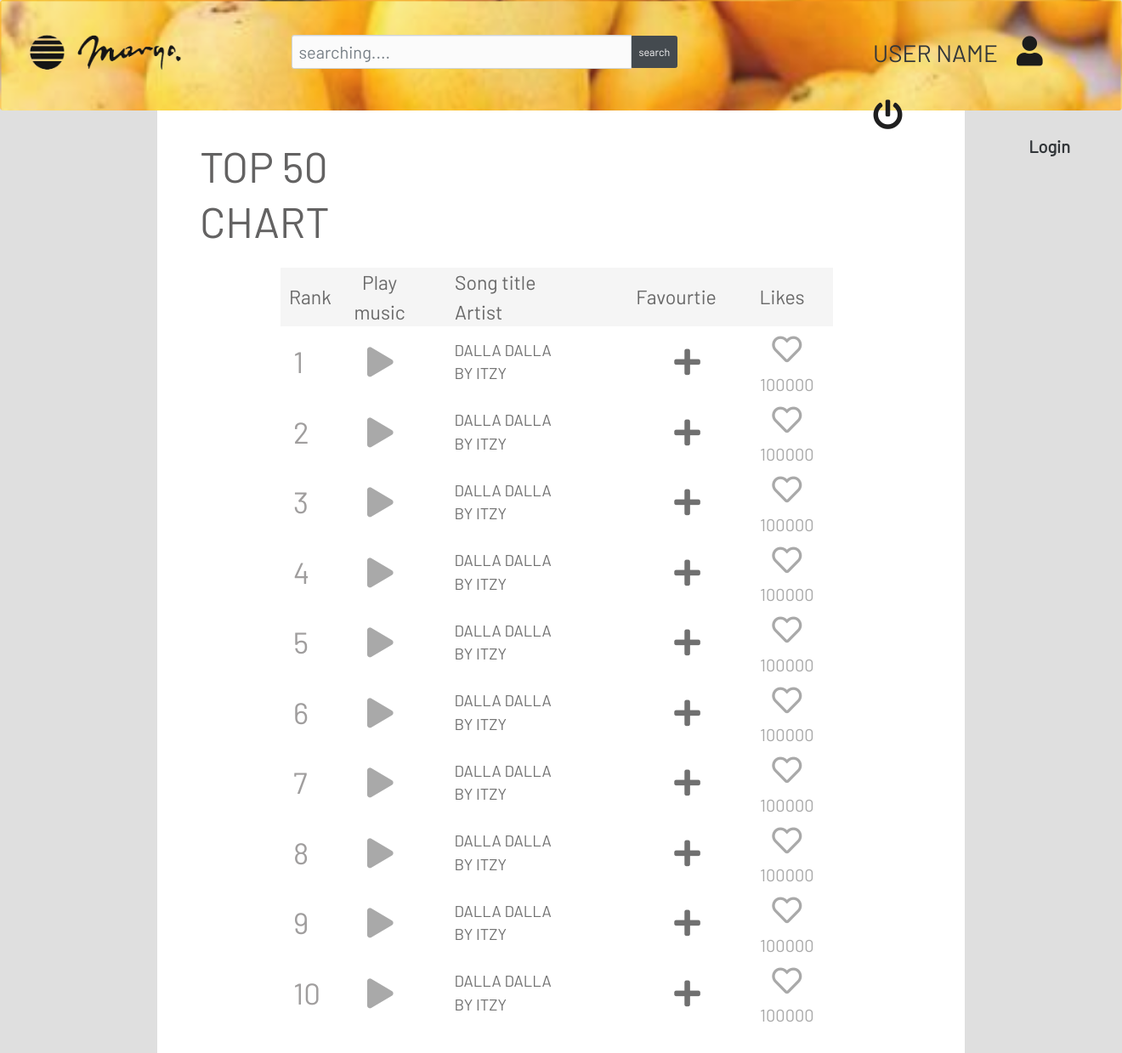
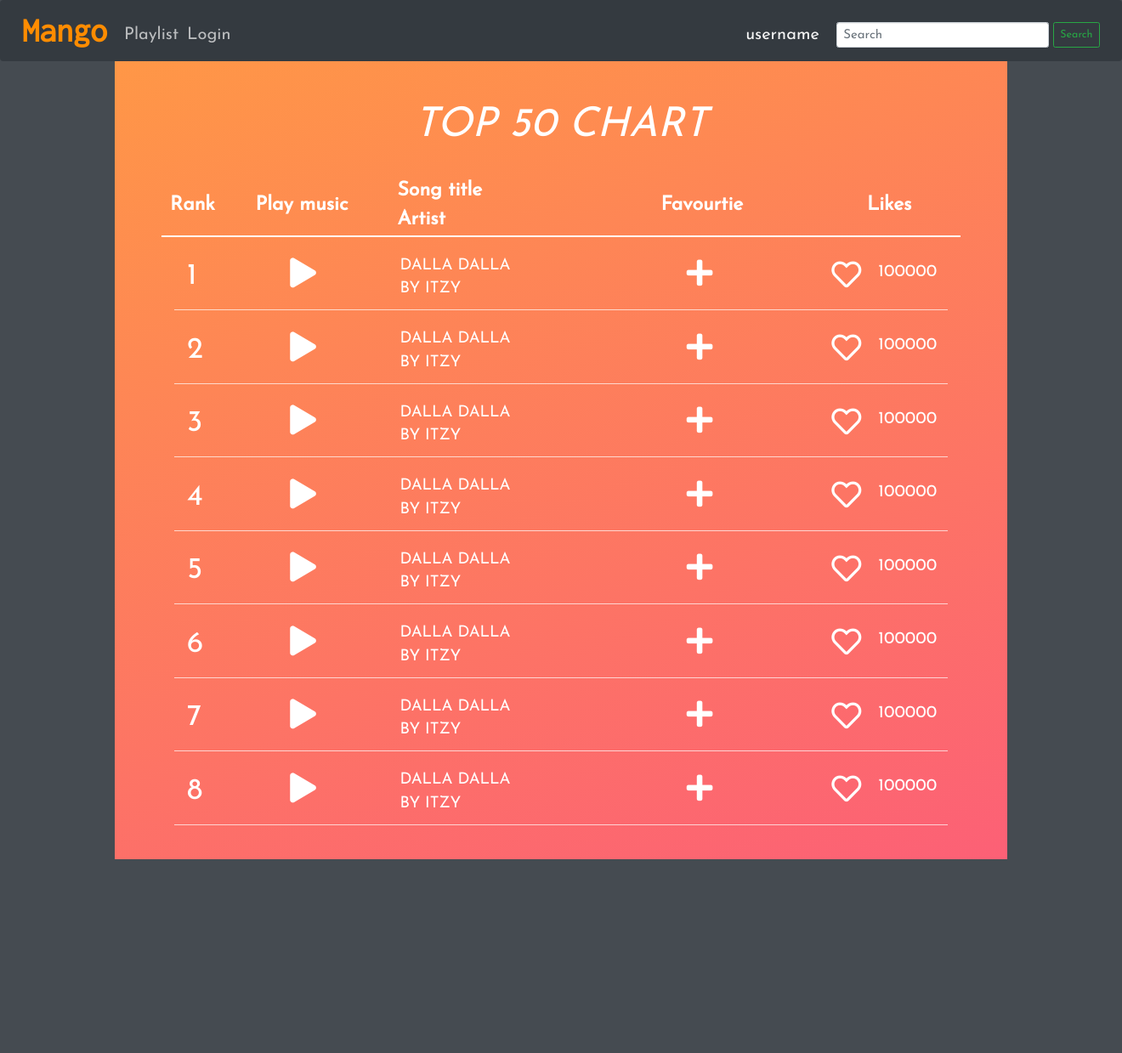
Before and after one commit to thanakritfluk/Fake_Melon, a Flask app: page / in a window 1320 px wide. Shown: the whole page at 85% size. After the commit the page ends 1011 px from the top, so only its background shows below. Run offline with Flask 2, Linux system fonts and the light colour scheme; some libraries are stand-ins or nearby versions.

Commit message:
edit all page

```diff
--- /dev/null
+++ b/app/static/chart_style.css
@@ -0,0 +1,281 @@
+#chart-body {
+    max-width: 160rem;
+    min-width: 130rem;
+    /* width: auto; */
+    height: auto;
+    /* max-height: fit-content; */
+    background-color: #454b51;
+    font-family: 'Josefin Sans', sans-serif;
+    margin: auto;
+}
+
+.page-content {
+    background-image: linear-gradient(-20deg, #fc6076 0%, #ff9a44 100%);
+    opacity: 1;
+    width: auto;
+    min-width: 100rem;
+    max-width: 105rem;
+    /* contain: initial; */
+    height: auto;
+    padding-left: 5rem;
+    /* padding-top: 3.5rem; */
+    padding-right: 5rem;
+    padding-top: 12rem;
+    margin: auto;
+}
+
+#chart-content {
+    background-color: transparent;
+    width: auto;
+    margin: auto;
+    min-width: 95rem;
+    max-width: 95rem;
+    /* contain: initial; */
+    height: auto;
+    /* padding-left: 5rem; */
+    /* padding-top: 3.5rem; */
+    /* padding-right: 5rem; */
+
+}
+.log-text {
+    font-size: 2rem;
+    color: whitesmoke;
+    margin: auto;
+    margin-top: 1rem;
+    opacity: 0.7;
+}
+h1.chart-header {
+    color: rgb(255, 255, 255);
+    font-size: 4.8rem;
+    font-style: italic;
+    text-align: center;
+}
+
+.line-content{
+    color: brown;
+
+}
+
+
+#chart-rankbox {
+        /* margin-left: 9.5rem; */
+    /* margin-top: 2.5rem; */
+    /* margin-right: 2.6rem; */
+    margin: auto;
+    height: fit-content;
+    padding-bottom: 30px;
+    width: 94rem;
+    margin-left: -1rem;
+    margin-top: 3rem;
+}
+
+.chart-table-header {
+    font-size: 2.3rem;
+    color: white;
+    padding-left: 1rem;
+    font-weight: bold;
+    border-bottom: 2px solid #FFFFFF;
+}
+
+.song-chart-list {
+    padding-left: 0rem;
+}
+
+.list-item {
+    display: flex;
+    color: white;
+    text-align: unset;
+    margin-top: 2rem;
+}
+
+.r-header {
+    align-self: center;
+    padding-left: 0rem;
+}
+
+.p-header{
+    text-align: center;
+    align-self: center;
+}
+
+.s-header{
+    margin-left: 2rem;
+}
+
+.f-header{
+    align-self: center;
+
+}
+
+.l-header {
+    align-self: center;
+    text-align: right;
+    padding-right: 0rem;
+}
+
+.chart-number {
+    font-size: 3.5rem;
+    color:white;
+    align-self: center;
+}
+
+.chart-playicon {
+    font-size: 3.5rem;
+    text-align: center;
+    color: white;
+    margin: auto;
+    margin-left: 0rem;
+}
+
+.chart-namesong {
+    font-size: 1.85rem;
+    color: #ffffff;
+    margin: auto;
+    padding-left: 0rem;
+}
+.chart-namesong:hover {
+    font-weight: bolder;
+}
+.addicon {
+    font-size: 3.5rem;
+    color: white;
+    margin: auto;
+    text-align: left;
+    margin-left: 0rem;
+
+}
+
+.num-likes {
+    font-size: 2rem;
+}
+
+.chart-playicon:hover {
+    opacity: 0.7;
+    color: #9aff00;
+}
+
+.addicon:hover {
+    opacity: 1;
+    color: #e1ff00;
+
+}
+
+.chart-favicon {
+    color: #ffffff;
+    font-size: 3.5rem;
+    /* margin: auto; */
+    text-align: center;
+    display: inherit;
+    margin-top: 0.6rem;
+}
+
+.heart-fav {
+    margin-right: 2rem;
+}
+
+.chart-favicon:hover {
+    opacity: 1;
+    color: #d60000;
+
+}
+
+hr.line {
+    border-top: 1px solid white;
+    opacity: 0.7;
+}
+
+#banner{
+      /* min-width: 120rem; */
+    /* max-width: 120rem; */
+    /* height: 2rem; */
+    /* width: auto; */
+    /* align-content: start; */
+    /* background: url(../static/image/ataulfomangoes.jpg); */
+    /* background-size: cover; */
+    opacity: 1;
+    margin-bottom: 0rem;
+    font-family: 'Josefin Sans', sans-serif;
+    /* display: inherit; */
+    position: fixed;
+    z-index: 200;
+    width: 100%;
+}
+
+#mango-logo{
+    font-family: 'Inconsolata', monospace;
+    font-size: 4rem;
+    margin: auto;
+    margin-left: 1.5rem;
+    color: darkorange;
+    font-weight: bold;
+}
+
+#playlist-link {
+    font-size: 2rem;
+    color: whitesmoke;
+    margin: auto;
+    margin-top: 1rem;
+    opacity: 0.7;
+}
+
+#playlist-link:hover {
+    opacity: 1 ;
+}
+
+#search{
+    margin-top: 30px;
+}
+
+
+#inbanner{
+    align-self: center;
+}
+#searchingbox{
+    width: 25rem;
+    height: 3rem;
+    margin-top: 1rem;
+    font-size: 1.5rem;
+}
+
+#searchingbutton{
+    height: 3rem;
+    font-size: 1.25rem;
+}
+
+#user-icon {
+    font-size: 3.5rem;
+    margin: 2rem;
+    color: #070707;
+}
+
+#btn-wrapper {
+    padding-top: 1rem;
+}
+
+
+#login-icon:hover {
+    color: #98ce1a;
+    opacity: 1;
+}
+
+#logout-icon:hover {
+    color: #fe7f7f;
+    opacity: 1;
+}
+
+#user-column {
+    margin: auto;
+    margin-top: 1.6rem;
+}
+
+#user-name{
+    font-size: 2rem;
+    color: whitesmoke;
+    opacity: 1;
+    margin-right: 2rem;
+    margin-top: 1rem;
+}
+
+#user-icon:hover {
+    opacity: 0.7;
+}
--- a/app/static/chart_style1.css
+++ /dev/null
@@ -1,204 +0,0 @@
-#chart-body {
-    max-width: 160rem;
-    min-width: 130rem;
-    /* width: auto; */
-    height: auto;
-    /* max-height: fit-content; */
-    background-color: #dfdfdf;
-    font-family: 'Barlow', sans-serif;
-    margin: auto;
-}
-
-#chart-content {
-    background-color: #FFFFFF;
-    width: auto;
-    min-width: 95rem;
-    max-width: 95rem;
-    /* contain: initial; */
-    height: auto;
-    padding-left: 5rem;
-    padding-top: 3.5rem;
-    padding-right: 5rem;
-
-}
-.log-text {
-    text-align: end;
-    font-size: 2rem;
-    padding-right: 5rem;
-    margin-top: -1.5rem;
-    font-weight: bold;
-}
-.chart-header {
-    color: #636262;
-    font-size: 5rem;
-}
-
-#chart-rankbox {
-    margin-left: 9.5rem;
-    margin-top: 2.5rem;
-    margin-right: 2.6rem;
-    height: fit-content;
-    padding-bottom: 30px;
-    width: 65rem;
-
-}
-
-.chart-table-header {
-    font-size: 2.3rem;
-    color: dimgray;
-    padding-left: 1rem;
-    background: whitesmoke;
-}
-
-.r-header {
-    align-self: center;
-    padding-left: 0rem;
-}
-
-.p-header{
-    text-align: center;
-}
-
-.s-header{
-    margin-left: 2rem;
-}
-
-.f-header{
-    align-self: center;
-
-}
-
-.l-header {
-    align-self: center;
-    text-align: right;
-    padding-right: 0rem;
-}
-
-.chart-number {
-    font-size: 3.5rem;
-    color: #a09e9e;
-    align-self: center;
-}
-
-.chart-playicon {
-    font-size: 3.5rem;
-    text-align: center;
-    color: #a9a9a9;
-    margin: auto;
-}
-
-.chart-namesong {
-    font-size: 1.85rem;
-    color: #707070;
-    margin: auto;
-}
-
-.addicon {
-    font-size: 3.5rem;
-    color: #707070;
-    margin: auto;
-    text-align: center;
-
-}
-
-.num-likes {
-    font-size: 2rem;
-}
-
-.chart-playicon:hover {
-    opacity: 0.7;
-    color: #98ce1a;
-}
-
-.addicon:hover {
-    opacity: 0.7;
-    color: black
-
-}
-
-.chart-favicon {
-    color: #a9a9a9;
-    font-size: 3.5rem;
-    /* margin: auto; */
-    text-align: center;
-}
-
-.chart-favicon:hover {
-    opacity: 0.7;
-    color: #fe7f7f;
-}
-
-#banner{
-   /* min-width: 120rem; */
-    /* max-width: 120rem; */
-    height: 13rem;
-    /* width: auto; */
-    align-content: start;
-    background: url(../static/image/ataulfomangoes.jpg);
-    background-size: cover;
-    opacity: 0.9;
-    margin-bottom: 0rem;
-    display: inherit;
-}
-
-#mango-logo{
-    height: 11rem;
-    width: auto;
-    margin: auto;
-}
-
-#search{
-    margin-top: 30px;
-}
-
-
-#inbanner{
-    align-self: center;
-}
-#searchingbox{
-    width: 40rem;
-    height: 4rem;
-    margin-top: 3.5rem;
-    font-size: 2rem;
-}
-
-#searchingbutton{
-    height: 3.8rem;
-    margin-top: 3.6rem;
-    font-size: 1.25rem;
-}
-
-#user-icon {
-    font-size: 3.5rem;
-    margin: 2rem;
-    color: #070707;
-}
-
-.log-icon {
-    font-size: 3.5rem;
-    margin: 2rem;
-    color: #070707;
-}
-
-#login-icon:hover {
-    color: #98ce1a;
-}
-
-#logout-icon:hover {
-    color: #fe7f7f;
-}
-
-#user-column {
-    margin: auto;
-    margin-top: 1.6rem;
-}
-
-#user-name{
-    font-size: 2.8rem;
-    margin-top: 2.5rem;
-    margin-left: 2rem;
-}
-
-#user-icon:hover {
-    opacity: 0.7;
-}
--- a/app/templates/base.html
+++ b/app/templates/base.html
@@ -1,5 +1,6 @@
 <!DOCTYPE html>
 <html lang="en">
+
 <head>
     {% if title %}
     <title>{{ title }}</title>
@@ -15,10 +16,12 @@
     <meta name="viewport" content="width=device-width, initial-scale=1, shrink-to-fit=no">
 
     <!-- Bootstrap CSS -->
+    <link href="https://fonts.googleapis.com/css?family=Inconsolata&display=swap" rel="stylesheet">
+    <link href="https://fonts.googleapis.com/css?family=Josefin+Sans&display=swap" rel="stylesheet">
     <link rel="stylesheet" href="https://stackpath.bootstrapcdn.com/bootstrap/4.3.1/css/bootstrap.min.css"
         integrity="sha384-ggOyR0iXCbMQv3Xipma34MD+dH/1fQ784/j6cY/iJTQUOhcWr7x9JvoRxT2MZw1T" crossorigin="anonymous">
     <link href="https://fonts.googleapis.com/css?family=Barlow&display=swap" rel="stylesheet">
-    <link rel="stylesheet" href="/app/static/chart_style1.css">
+    <link rel="stylesheet" href="/app/static/chart_style.css">
     <link rel="stylesheet" href="/app/static/songdetail_style.css">
     <link rel="stylesheet" href="/app/static/playlist.css">
     <link rel="stylesheet" href="/app/static/regist.css">
@@ -29,44 +32,43 @@
     <script src="//maxcdn.bootstrapcdn.com/bootstrap/3.3.1/js/bootstrap.min.js"></script>
     {% block head %}{% endblock %}
 </head>
+
 <body>
-<nav class="navbar navbar-light bg-light" id="banner">
-    <div class="row">
-        <div class="col-sm-3">
-            <a href="{{ url_for('home') }}">
-                <img src="/app/static/image/mangologo.png" id="mango-logo" height="80" width=auto;>
+    <nav class="navbar navbar-expand-lg navbar-dark bg-dark" id="banner">
+        <a href="{{ url_for('home') }}" id="mango-logo">
+            Mango
         </a>
-        </div>
-        <div class="col-sm-6 ">
-            <form class="form-inline">
-                <div class="form-group">
-                    <div class="input-group mb-3" id="searcing">
-                        <input type="text" class="form-control" placeholder="searching...."
-                               aria-label="Recipient's username" aria-describedby="button-addon2" id="searchingbox">
-                        <div class="input-group-append">
-                            <button type="button" class="btn btn-dark" id="searchingbutton"> search</button>
-                        </div>
-                    </div>
+        <button class="navbar-toggler" type="button" data-toggle="collapse" data-target="#navbarSupportedContent"
+            aria-controls="navbarSupportedContent" aria-expanded="false" aria-label="Toggle navigation">
+            <span class="navbar-toggler-icon"></span>
+        </button>
+
+        <div class="collapse navbar-collapse" id="navbarSupportedContent">
+            <ul class="navbar-nav mr-auto">
+                <li class="nav-item active">
+                    <a class="nav-link" id="playlist-link" href="{{ url_for('playlist') }}"> Playlist<span
+                            class="sr-only">(current)</span></a>
+                </li>
+                <li class="nav-item active" >
+                    {% if current_user.is_authenticated() %}
+                    <a class="nav-link" href="{{ url_for('logout') }}">
+                        <div class="log-text" id="logout-icon">Logout</div>
+                    </a>
+                    {% else %}
+                    <a class="nav-link" href="{{ url_for('login') }}">
+                        <div class="log-text" id="login-icon">Login</div>
+                    </a>
+                    {% endif %}
+                </li>
+            </ul>
+
+            <a class="nav-item" id="user-name">username</a>
+            <form class="form-inline my-2 my-lg-0">
+                <input class="form-control mr-sm-2" type="search" placeholder="Search" aria-label="Search" id="searchingbox">
+                <div id="btn-wrapper">
+                    <button class="btn btn-outline-success my-2 my-sm-0" id="searchingbutton" type="submit">Search</button>
                 </div>
             </form>
-        </div>
-
-        <div class="col-sm-3" id="user-column">
-            <a id="user-name">USER NAME</a>
-            <a href="{{ url_for('playlist') }}">
-                <i class="fas fa-user " id="user-icon"> </i></a>
-
-
-
-            {% if current_user.is_authenticated() %}
-                <a href="{{ url_for('logout') }}"><i class="fas fa-power-off log-icon" id="logout-icon"> </i></a>
-                <div class="log-text">Logout</div>
-            {% else %}
-                <a href="{{ url_for('login') }}"><i class="fas fa-power-off log-icon" id="login-icon"> </i></a>
-                <div class="log-text">Login</div>
-            {% endif %}
-        </div>
-    </div>
         </div>
     </nav>
     {% block content %}
@@ -77,4 +79,5 @@
     {#</div>#}
 
 </body>
+
 </html>
--- a/app/templates/chart.html
+++ b/app/templates/chart.html
@@ -5,9 +5,9 @@
 <title>Top 50 Charts</title>
 
 <body id="chart-body">
+    <div class="page-content">
         <div class="container" id="chart-content">
-    <h1 class="chart-header">TOP 50</h1>
-    <h1 class="chart-header">CHART</h1>
+            <h1 class="chart-header">TOP 50 CHART</h1>
             <div id="chart-rankbox" class="container">
                 <div class="row chart-table-header">
                     <div class="col-1 r-header">Rank</div>
@@ -17,88 +17,130 @@
                     </div>
                     <div class="col-2 f-header">Favourtie</div>
                     <div class="col-2 l-header">Likes
-
                     </div>
                 </div>
-        <div class="row">
+
+                <ul class="song-chart-list">
+                    <li class="list-item">
                         <div class="col-1 chart-number">1</div>
-            <div class="col-2 chart-playicon"><i class="fas fa-play"></i></div>
+                        <div class="col-2 chart-playicon"><i class="fas fa-play play-icon2"></i></div>
                         <div class="col-4 chart-namesong">
                             <a href="{{ url_for('song_detail') }}">
                                 <div class="chart-namesong"> DALLA DALLA <br> BY ITZY</div>
                             </a>
                         </div>
                         <div class="col-2 addicon"><i class="fas fa-plus"></i></div>
-            <div class="col-2 chart-favicon"><i class="far fa-heart"></i>
+                        <div class="col-2 chart-favicon"><i class="far fa-heart heart-fav"></i>
                             <div class="num-likes"> 100000 </div>
                         </div>
+                    </li>
+                    <hr class="line">
+                    <li class="list-item">
+                        <div class="col-1 chart-number">2</div>
+                        <div class="col-2 chart-playicon"><i class="fas fa-play play-icon2"></i></div>
+                        <div class="col-4 chart-namesong">
+                            <a href="{{ url_for('song_detail') }}">
+                                <div class="chart-namesong"> DALLA DALLA <br> BY ITZY</div>
+                            </a>
                         </div>
-        <div class="row">
-            <div class="col-1 chart-number">2</div>
-            <div class="col-2 chart-playicon"><i class="fas fa-play"></i></div>
-            <div class="col-4 chart-namesong">DALLA DALLA <br> BY ITZY</div>
                         <div class="col-2 addicon"><i class="fas fa-plus"></i></div>
-            <div class="col-2 chart-favicon"><i class="far fa-heart"></i><div class="num-likes"> 100000 </div></div>
+                        <div class="col-2 chart-favicon"><i class="far fa-heart heart-fav"></i>
+                            <div class="num-likes"> 100000 </div>
                         </div>
-        <div class="row">
+                    </li>
+                    <hr class="line">
+                    <li class="list-item">
                         <div class="col-1 chart-number">3</div>
-            <div class="col-2 chart-playicon"><i class="fas fa-play"></i></div>
-            <div class="col-4 chart-namesong">DALLA DALLA <br> BY ITZY</div>
+                        <div class="col-2 chart-playicon"><i class="fas fa-play play-icon2"></i></div>
+                        <div class="col-4 chart-namesong">
+                            <a href="{{ url_for('song_detail') }}">
+                                <div class="chart-namesong"> DALLA DALLA <br> BY ITZY</div>
+                            </a>
+                        </div>
                         <div class="col-2 addicon"><i class="fas fa-plus"></i></div>
-            <div class="col-2 chart-favicon"><i class="far fa-heart"></i><div class="num-likes"> 100000 </div></div>
+                        <div class="col-2 chart-favicon"><i class="far fa-heart heart-fav"></i>
+                            <div class="num-likes"> 100000 </div>
                         </div>
-        <div class="row">
+                    </li>
+                    <hr class="line">
+                    <li class="list-item">
                         <div class="col-1 chart-number">4</div>
-            <div class="col-2 chart-playicon"><i class="fas fa-play"></i></div>
-            <div class="col-4 chart-namesong">DALLA DALLA <br> BY ITZY</div>
+                        <div class="col-2 chart-playicon"><i class="fas fa-play play-icon2"></i></div>
+                        <div class="col-4 chart-namesong">
+                            <a href="{{ url_for('song_detail') }}">
+                                <div class="chart-namesong"> DALLA DALLA <br> BY ITZY</div>
+                            </a>
+                        </div>
                         <div class="col-2 addicon"><i class="fas fa-plus"></i></div>
-            <div class="col-2 chart-favicon"><i class="far fa-heart"></i><div class="num-likes"> 100000 </div></div>
+                        <div class="col-2 chart-favicon"><i class="far fa-heart heart-fav"></i>
+                            <div class="num-likes"> 100000 </div>
                         </div>
-        <div class="row">
+                    </li>
+                    <hr class="line">
+                    <li class="list-item">
                         <div class="col-1 chart-number">5</div>
-            <div class="col-2 chart-playicon"><i class="fas fa-play"></i></div>
-            <div class="col-4 chart-namesong">DALLA DALLA <br> BY ITZY</div>
+                        <div class="col-2 chart-playicon"><i class="fas fa-play play-icon2"></i></div>
+                        <div class="col-4 chart-namesong">
+                            <a href="{{ url_for('song_detail') }}">
+                                <div class="chart-namesong"> DALLA DALLA <br> BY ITZY</div>
+                            </a>
+                        </div>
                         <div class="col-2 addicon"><i class="fas fa-plus"></i></div>
-            <div class="col-2 chart-favicon"><i class="far fa-heart"></i><div class="num-likes"> 100000 </div></div>
+                        <div class="col-2 chart-favicon"><i class="far fa-heart heart-fav"></i>
+                            <div class="num-likes"> 100000 </div>
                         </div>
-        <div class="row">
+                    </li>
+                    <hr class="line">
+                    <li class="list-item">
                         <div class="col-1 chart-number">6</div>
-            <div class="col-2 chart-playicon"><i class="fas fa-play"></i></div>
-            <div class="col-4 chart-namesong">DALLA DALLA <br> BY ITZY</div>
+                        <div class="col-2 chart-playicon"><i class="fas fa-play play-icon2"></i></div>
+                        <div class="col-4 chart-namesong">
+                            <a href="{{ url_for('song_detail') }}">
+                                <div class="chart-namesong"> DALLA DALLA <br> BY ITZY</div>
+                            </a>
+                        </div>
                         <div class="col-2 addicon"><i class="fas fa-plus"></i></div>
-            <div class="col-2 chart-favicon"><i class="far fa-heart"></i><div class="num-likes"> 100000 </div></div>
+                        <div class="col-2 chart-favicon"><i class="far fa-heart heart-fav"></i>
+                            <div class="num-likes"> 100000 </div>
                         </div>
-        <div class="row">
+                    </li>
+                    <hr class="line">
+                    <li class="list-item">
                         <div class="col-1 chart-number">7</div>
-            <div class="col-2 chart-playicon"><i class="fas fa-play"></i></div>
-            <div class="col-4 chart-namesong">DALLA DALLA <br> BY ITZY</div>
+                        <div class="col-2 chart-playicon"><i class="fas fa-play play-icon2"></i></div>
+                        <div class="col-4 chart-namesong">
+                            <a href="{{ url_for('song_detail') }}">
+                                <div class="chart-namesong"> DALLA DALLA <br> BY ITZY</div>
+                            </a>
+                        </div>
                         <div class="col-2 addicon"><i class="fas fa-plus"></i></div>
-            <div class="col-2 chart-favicon"><i class="far fa-heart"></i><div class="num-likes"> 100000 </div></div>
+                        <div class="col-2 chart-favicon"><i class="far fa-heart heart-fav"></i>
+                            <div class="num-likes"> 100000 </div>
                         </div>
-        <div class="row">
+                    </li>
+                    <hr class="line">
+                    <li class="list-item">
                         <div class="col-1 chart-number">8</div>
-            <div class="col-2 chart-playicon"><i class="fas fa-play"></i></div>
-            <div class="col-4 chart-namesong">DALLA DALLA <br> BY ITZY</div>
+                        <div class="col-2 chart-playicon"><i class="fas fa-play play-icon2"></i></div>
+                        <div class="col-4 chart-namesong">
+                            <a href="{{ url_for('song_detail') }}">
+                                <div class="chart-namesong"> DALLA DALLA <br> BY ITZY</div>
+                            </a>
+                        </div>
                         <div class="col-2 addicon"><i class="fas fa-plus"></i></div>
-            <div class="col-2 chart-favicon"><i class="far fa-heart"></i><div class="num-likes"> 100000 </div></div>
+                        <div class="col-2 chart-favicon"><i class="far fa-heart heart-fav"></i>
+                            <div class="num-likes"> 100000 </div>
                         </div>
-        <div class="row">
-            <div class="col-1 chart-number">9</div>
-            <div class="col-2 chart-playicon"><i class="fas fa-play"></i></div>
-            <div class="col-4 chart-namesong">DALLA DALLA <br> BY ITZY</div>
-            <div class="col-2 addicon"><i class="fas fa-plus"></i></div>
-            <div class="col-2 chart-favicon"><i class="far fa-heart"></i><div class="num-likes"> 100000 </div></div>
-        </div>
-        <div class="row">
-            <div class="col-1 chart-number">10</div>
-            <div class="col-2 chart-playicon"><i class="fas fa-play"></i></div>
-            <div class="col-4 chart-namesong">DALLA DALLA <br> BY ITZY</div>
-            <div class="col-2 addicon"><i class="fas fa-plus"></i></div>
-            <div class="col-2 chart-favicon"><i class="far fa-heart"></i><div class="num-likes"> 100000 </div></div>
-        </div>
+                    </li>
+                    <hr class="line">
+
+                </ul>
+
 
             </div>
         </div>
+    </div>
+
 
 
     <!-- Optional JavaScript -->
```
Also changed, not shown: app/static/image/mangologo.png. Lines whose indentation alone changed are shown as unchanged.
